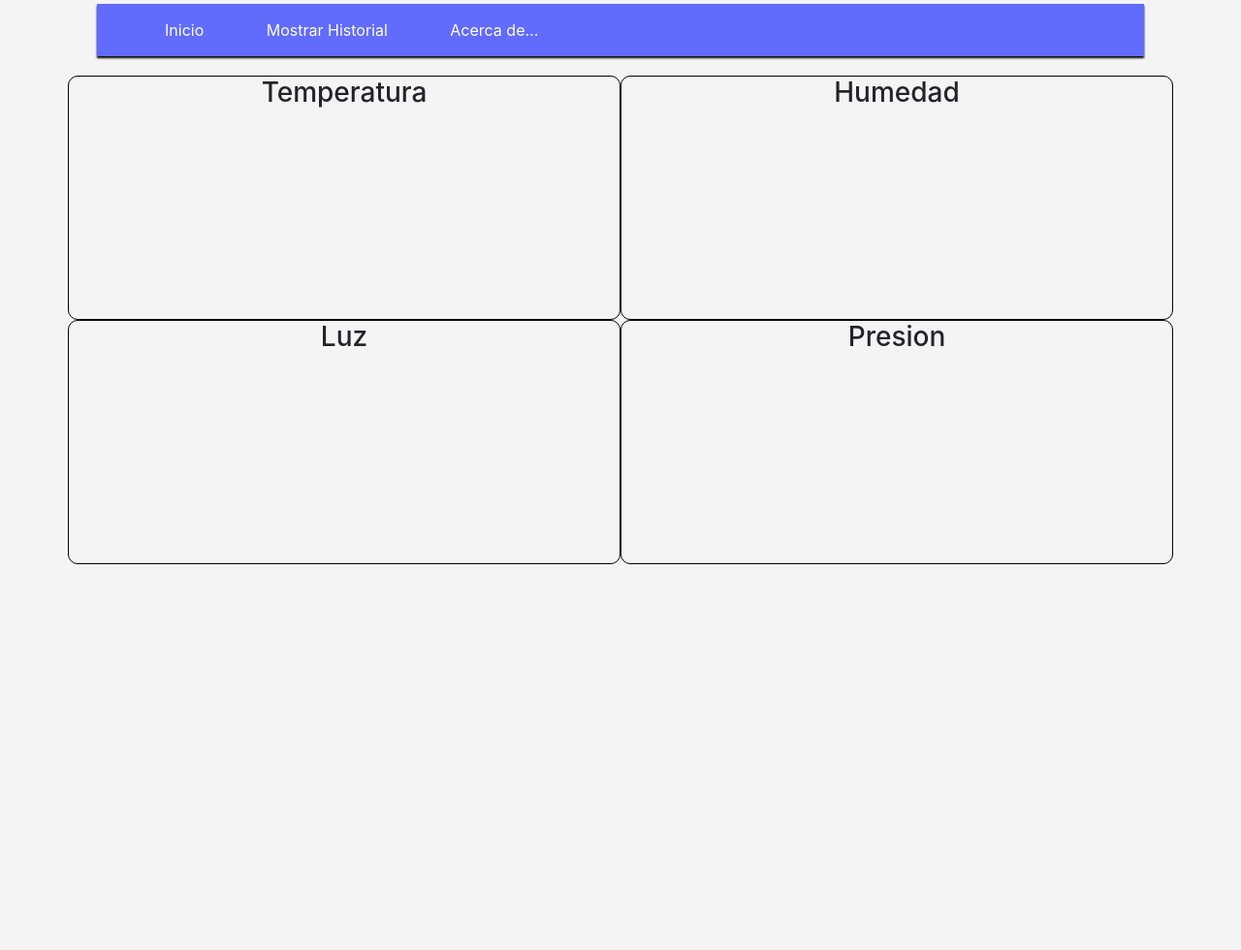
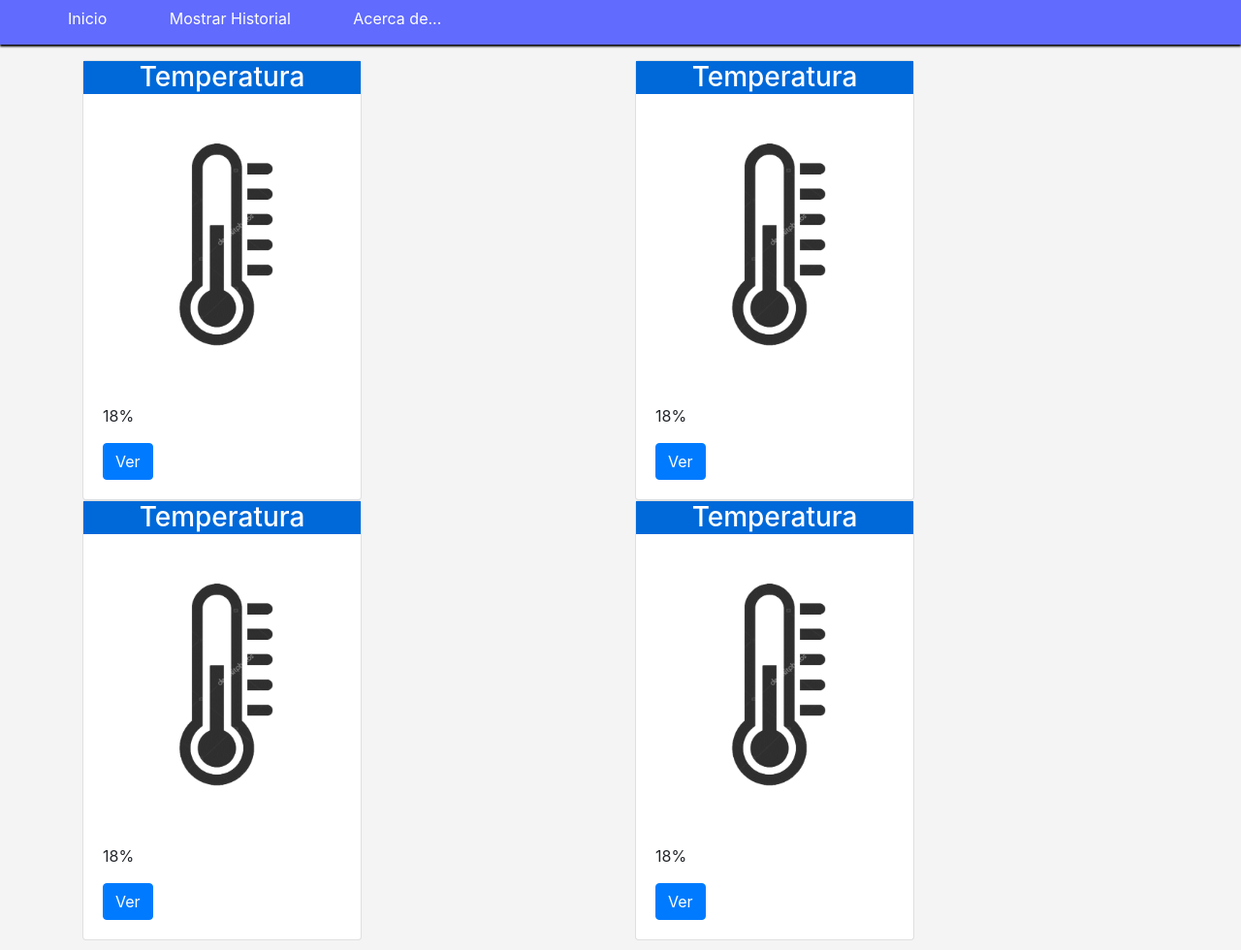
Before and after one commit to luisgonzales123/Proyect_CS50, a plain HTML site: page index.html in a window 1280 px wide. Shown: the part 110-1090 px from the top of the page at 97% size. Before the commit the page ends 800 px from the top, so only its background shows below. Drawn offline with nearby package versions, Linux system fonts and the light colour scheme.

Commit message:
mejorando elementos

```diff
--- a/css/style.css
+++ b/css/style.css
@@ -2,29 +2,22 @@ body{
     background: rgb(244,244,244);
 }
 
-.h_po{
-    text-align: center;
+h3{
+	color: #fff;
+	background: #0069d9;
+	text-align: center;
 }
 
-.comp {
-    border: 1px solid #000;
-    border-radius: 10px;
-    box-shadow: #000 5px;
-}
-
-h3{
-    text-align: center;
-}
-.comp1{
-    height: 250px;
-    widows: 50px;
+.rowed{
+	margin-bottom: 10px;
 }
 
 /*Realizando un menu*/
 
 .list{
 	background: rgb(97, 107, 253);
-	margin:20px 100px 20px 100px;
+	/* margin:20px 100px 20px 100px; */
+	margin:0;
 	box-shadow:0px 2px 2px rgb(0,0,0);
 }
 
@@ -41,6 +34,6 @@ h3{
 }
 
 .list ul li a:hover{
-	background:rgb(194, 91, 22);
+	background:rgb(44, 68, 119);
 	color:rgb(255,255,236);
 }
--- a/index.html
+++ b/index.html
@@ -16,57 +16,65 @@
         </div>
         <nav class="list">
             <ul>
-                <li><a href="">Inicio</a></li>
-                <li><a href="">Mostrar Historial</a></li>
-                <li><a href="">Acerca de...</a></li>
+                <li><a href="index.html">Inicio</a></li>
+                <li><a target="_blank" href="pages/Historial.html">Mostrar Historial</a></li>
+                <li><a target="_blank" href="pages/Info.html">Acerca de...</a></li>
             </ul>
         </nav>
     </header>
     <section class="container">
 
         <section class="row">
+
             <section class="col-6 comp">
-                <div class="comp1 temperatura">
-                    <h3>Temperatura</h3>
-                    <div>
-                        <p></p>
+                <div class="card" style="width: 18rem;">
+                    <h3 class="card-title">Temperatura</h3>
+                    <img src="img/temperature.png" alt="" class="card-img-top">
+                    <div class="card-body">
+                        <p class="card-text">18%</p>
+                        <a href="" class="btn btn-primary">Ver</a>
                     </div>
                 </div>
             </section>
 
             <section class="col-6 comp">
-                <div class="comp1 Humedad">
-                    <h3>Humedad</h3>
-                    <div>
-                        <p></p>
+                    <div class="card" style="width: 18rem;">
+                        <h3 class="card-title">Temperatura</h3>
+                        <img src="img/temperature.png" alt="" class="card-img-top">
+                        <div class="card-body">
+                            <p class="card-text">18%</p>
+                            <a href="" class="btn btn-primary">Ver</a>
+                        </div>
                     </div>
-                </div>
             </section>
         </section>
+        <section class="row rowed">
 
-        <section class="row">
+                <section class="col-6 comp">
+                    <div class="card" style="width: 18rem;">
+                            <h3 class="card-title">Temperatura</h3>
+                            <img src="img/temperature.png" alt="" class="card-img-top">
+                            <div class="card-body">
+                                <p class="card-text">18%</p>
+                                <a href="" class="btn btn-primary">Ver</a>
+                            </div>
+                    </div>
+                </section>
 
-            <section class="col-6 comp">
-                <div class="comp1 Luz">
-                    <h3>Luz</h3>
-                    <div>
-                        <p></p>
-                    </div>
-                </div>
-            </section>
-
-            <section class="col-6 comp">
-                <div class="comp1 presion">
-                    <h3>Presion</h3>
-                    <div>
-                        <p></p>
-                    </div>
-                </div>
-            </section>
+                <section class="col-6 comp">
+                        <div class="card" style="width: 18rem;">
+                        <h3 class="card-title">Temperatura</h3>
+                        <img src="img/temperature.png" alt="" class="card-img-top">
+                            <div class="card-body">
+                                <p class="card-text">18%</p>
+                                <a href="" class="btn btn-primary">Ver</a>
+                            </div>
+                        </div>
+                </section>
         </section>
 
+    </section>
 
-    </section>
     <footer>
         <section>
             <div>
```
Also changed, not shown: pages/Historial.html (added, +12 -0 lines), pages/Info.html (added, +12 -0 lines), img/temperature.png (added).
